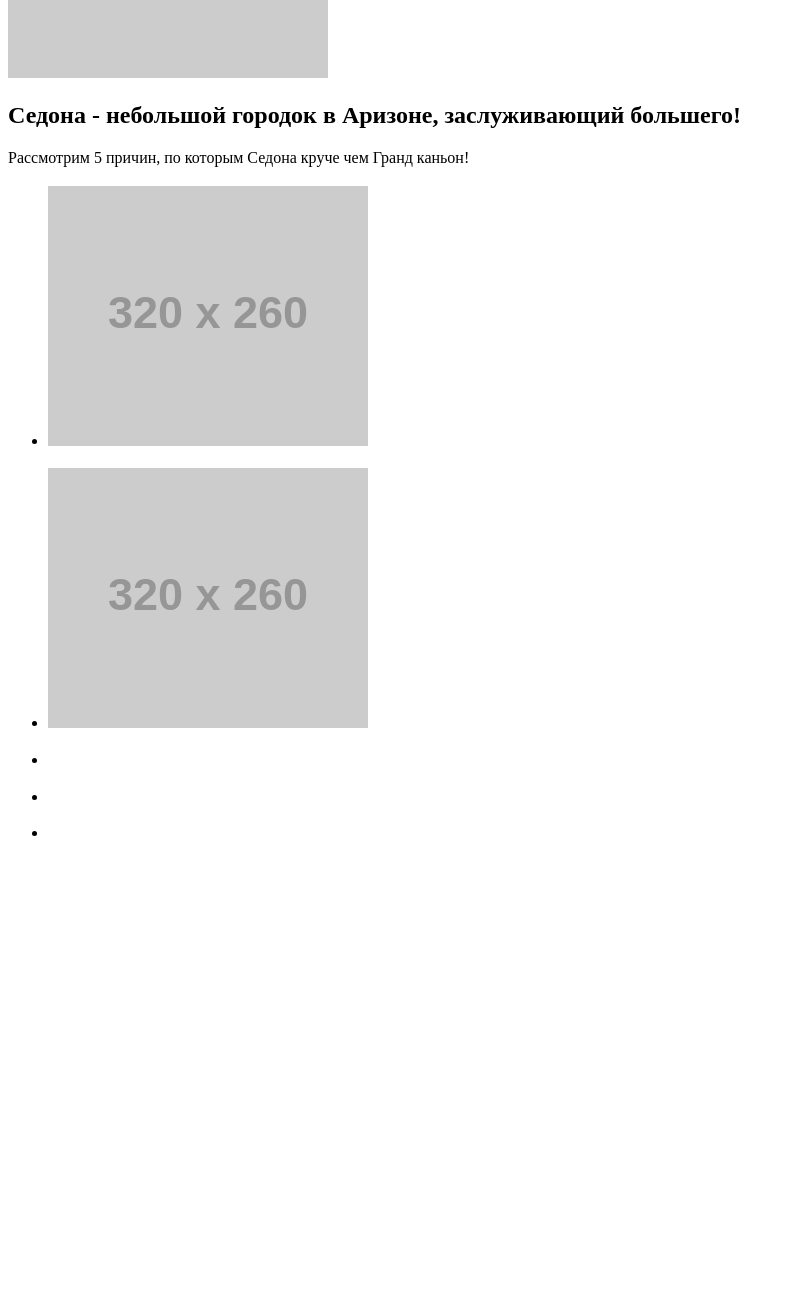
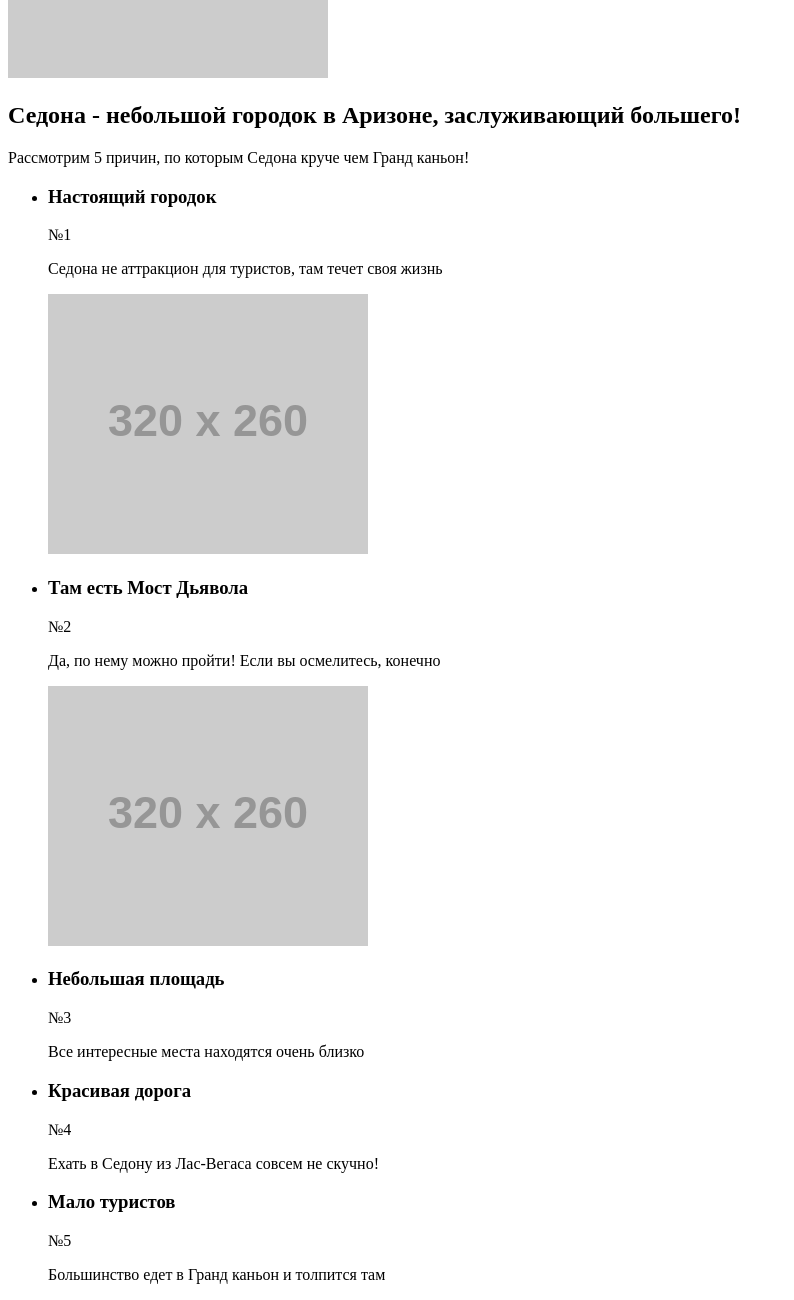
Before and after one commit to mi5ha6in/Sedona-adaptive, a website: page index.html in a window 1280 px wide. Shown: the part 531-1831 px from the top of the page, without its empty margins (0-794 px from the left). Before the commit the page ends 1392 px from the top, so only its background shows below. Drawn offline with Linux system fonts and the light colour scheme; placeholder pictures from the web are drawn by us.

Commit message:
Заполняет данными блок reason

```diff
--- a/index.html
+++ b/index.html
@@ -67,59 +67,74 @@
           <li class="advantages__item">
             <div class="reason">
               <div class="reason__inner">
-                <h3 class="reason__title"></h3>
-                <div class="reason__number"></div>
-                <p class="reason__description"></p>
+                <h3 class="reason__title">Настоящий городок</h3>
+                <div class="reason__number">№1</div>
+                <p class="reason__description">
+                  Седона не аттракцион для туристов,
+                  там течет своя жизнь
+                </p>
               </div>
               <img
               class="reason__image"
               src="http://placehold.it/320x260"
               width="320"
               height="260"
-              alt=""
+              alt="Настоящий городок"
               >
             </div>
           </li>
           <li class="advantages__item">
             <div class="reason">
               <div class="reason__inner">
-                <h3 class="reason__title"></h3>
-                <div class="reason__number"></div>
-                <p class="reason__description"></p>
+                <h3 class="reason__title">Там есть Мост Дьявола</h3>
+                <div class="reason__number">№2</div>
+                <p class="reason__description">
+                  Да, по нему можно пройти! Если вы
+                  осмелитесь, конечно
+                </p>
               </div>
               <img
               class="reason__image"
               src="http://placehold.it/320x260"
               width="320"
               height="260"
-              alt=""
+              alt="Мост Дьявола"
               >
             </div>
           </li>
           <li class="advantages__item">
             <div class="reason">
               <div class="reason__inner">
-                <h3 class="reason__title"></h3>
-                <div class="reason__number"></div>
-                <p class="reason__description"></p>
+                <h3 class="reason__title">Небольшая площадь</h3>
+                <div class="reason__number">№3</div>
+                <p class="reason__description">
+                  Все интересные места находятся
+                  очень близко
+                </p>
               </div>
             </div>
           </li>
           <li class="advantages__item">
             <div class="reason">
               <div class="reason__inner">
-                <h3 class="reason__title"></h3>
-                <div class="reason__number"></div>
-                <p class="reason__description"></p>
+                <h3 class="reason__title">Красивая дорога</h3>
+                <div class="reason__number">№4</div>
+                <p class="reason__description">
+                  Ехать в Седону из Лас-Вегаса
+                  совсем не скучно!
+                </p>
               </div>
             </div>
           </li>
           <li class="advantages__item">
             <div class="reason">
               <div class="reason__inner">
-                <h3 class="reason__title"></h3>
-                <div class="reason__number"></div>
-                <p class="reason__description"></p>
+                <h3 class="reason__title">Мало туристов</h3>
+                <div class="reason__number">№5</div>
+                <p class="reason__description">
+                  Большинство едет в Гранд каньон
+                  и толпится там
+                </p>
               </div>
             </div>
           </li>
```
